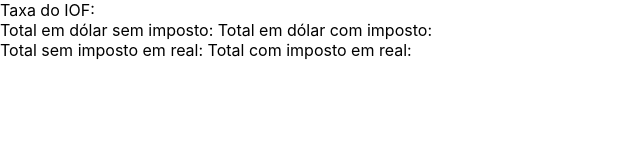
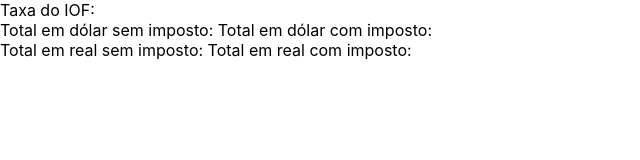
Before and after one commit to PandaZIM/conversao-dolar-real, a React (Create React App) app: page / in a window 1280 px wide. Shown: the top 160 px of the page, without its empty margins (0-640 px from the left). Built offline with nearby package versions, Linux system fonts and the light colour scheme; no server answers.

Commit message:
Mudança de nome do prop

```diff
--- a/src/components/TotalEmDinheiro/TotalEmDinheiro.jsx
+++ b/src/components/TotalEmDinheiro/TotalEmDinheiro.jsx
@@ -4,8 +4,8 @@ import React from 'react';
 function TotalEmDinheiro(props) {
   return (
         <div>
-            <span>Total sem imposto em real: {props.onSemImpostoDinheiroReal}</span>
-            <span>Total com imposto em real: {props.onComImpostoDinheiroReal}</span>
+            <span>Total em real sem imposto: {props.onSemImpostoReal}</span>
+            <span>Total em real com imposto: {props.onComImpostoReal}</span>
         </div>
   );
 }
--- a/src/components/TotalEmDolar/TotalEmDolar.jsx
+++ b/src/components/TotalEmDolar/TotalEmDolar.jsx
@@ -5,8 +5,8 @@ import React from 'react';
 function TotalEmDolar(props) {
   return (
     <div>
-        <span>Total em dólar sem imposto: {props.onSemImpostoDinheiro}</span>
-        <span>Total em dólar com imposto: {props.onComImpostoDinheiro}</span>
+        <span>Total em dólar sem imposto: {props.onSemImposto}</span>
+        <span>Total em dólar com imposto: {props.onComImposto}</span>
     </div>
   );
 }
```
